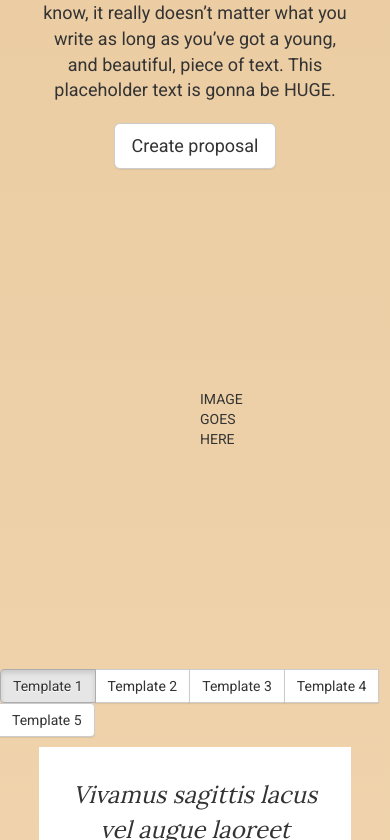
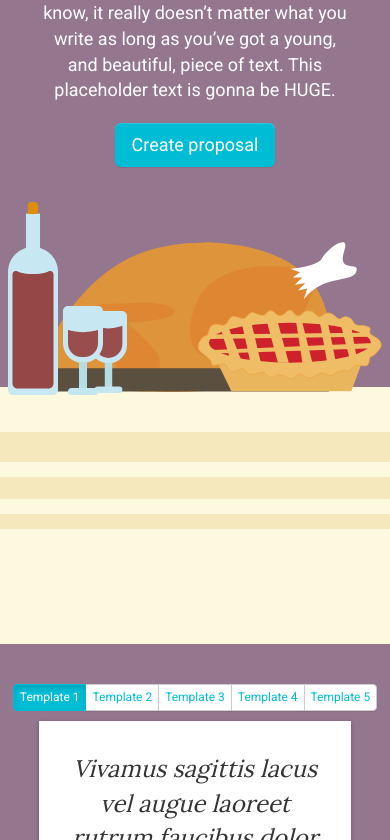
Before and after one commit to keepholidayshappy/keepholidayshappy.github.io, a plain HTML site: page index.html in a window 390 px wide. Shown: the part 484-1324 px from the top of the page. Drawn offline with nearby package versions, Linux system fonts and the light colour scheme; a web font is replaced by a local one.

Commit message:
images, responsive css, scroll to animation

```diff
--- a/css/style.css
+++ b/css/style.css
@@ -2,14 +2,7 @@ html {
 
 }
 body {
-	background: rgba(233,201,159,1);
-	background: -moz-linear-gradient(top, rgba(233,201,159,1) 0%, rgba(243,217,179,1) 100%);
-	background: -webkit-gradient(left top, left bottom, color-stop(0%, rgba(233,201,159,1)), color-stop(100%, rgba(243,217,179,1)));
-	background: -webkit-linear-gradient(top, rgba(233,201,159,1) 0%, rgba(243,217,179,1) 100%);
-	background: -o-linear-gradient(top, rgba(233,201,159,1) 0%, rgba(243,217,179,1) 100%);
-	background: -ms-linear-gradient(top, rgba(233,201,159,1) 0%, rgba(243,217,179,1) 100%);
-	background: linear-gradient(to bottom, rgba(233,201,159,1) 0%, rgba(243,217,179,1) 100%);
-	filter: progid:DXImageTransform.Microsoft.gradient( startColorstr='#e9c99f', endColorstr='#f3d9b3', GradientType=0 );
+	background-color: #94768f;
 	font-family: 'Roboto', sans-serif;
 }
 
@@ -17,8 +10,30 @@ h1,h2,h3,h4,h5,h6 {
 	font-family: 'Lora', serif;
 }
 
+a {
+	color: #00bcd4;
+}
+a:hover,
+a:focus {
+	color: #00ACC1;
+}
+a.btn {
+	background-color: #00bcd4;
+	color: #fff;
+	text-shadow: none;
+	border: 0;
+}
+a.btn:hover,
+a.btn:focus,
+a.btn:active,
+a.btn:visited {
+	color: #fff !important;
+	background-color: #00ACC1 !important;
+}
+
 .intro {
 	text-align: center;
+	color: #fff;
 }
 	.page-title {
 		font-family: 'Chela One', cursive;
@@ -34,14 +49,94 @@ h1,h2,h3,h4,h5,h6 {
 		margin: 20px 0;
 	}
 
+.thanksgiving-table {
+	margin-top: 200px;
+}
+	.table {
+		background-color: #FDF9DE;
+		padding-top: 30px;
+		padding-bottom: 100px;
+		position: relative;
+	}
+		.stripe {
+			background-color: #F5E8BC;
+			margin: 15px 0;
+		}
+		.stripe.lg {
+			height: 30px;
+		}
+		.stripe.md {
+			height: 22px;
+		}
+		.stripe.sm {
+			height: 15px;
+		}
+		.food {
+			position: absolute;
+			top: 0px;
+		}
+		.food.gravy {
+			top: -65px;
+			right: 30%;
+		}
+		.food.marshmellows {
+			top: -45px;
+			left: 15%;
+		}
+		.food.potatoes {
+			top: -93px;
+			right: 20%;
+		}
+		.food.pie {
+			top: -77px;
+			right: 5%;
+		}
+		.food.cranberry {
+			top: -93px;
+			left: 5%;
+		}
+		.food.turkey {
+			top: -145px;
+			left: calc(50% - 161px);
+		}
+		.food.wine {
+			top: -185px;
+			left: 30%;
+		}
+		@media (max-width: 768px) {
+			.food.wine {
+				left: 2%;
+			}
+			.food.pie {
+				right: 2%;
+			}
+		}
 
 .template-creator {
 	text-align: center;
+	min-height: 600px;
 }
 	.template-options {
 		margin: 20px 0 10px;
 	}
-
+		.template-options .template-option {
+			color: #00bcd4;
+		}
+		.template-options .template-option.active,
+		.template-options .template-option:hover,
+		.template-options .template-option:active,
+		.template-options .template-option:focus {
+			background-color: #00bcd4;
+			color: #fff;
+			text-shadow: none;
+			border-color: #00bcd4;
+		}
+		@media (max-width: 768px) {
+			.template-options .template-option {
+				font-size: 12px;
+				padding: 4px 6px;
+			}
+		}
 	.proposal-container {
 		width: 80%;
 		margin: auto;
@@ -49,6 +144,7 @@ h1,h2,h3,h4,h5,h6 {
 		.proposal {
 			background-color: #fff;
 			padding: 10%;
+			box-shadow: 0 2px 2px 0 rgba(0,0,0,0.14),0 3px 1px -2px rgba(0,0,0,0.12),0 1px 5px 0 rgba(0,0,0,0.2);
 		}
 			.proposal-text {
 				font-family: 'Lora', serif;
--- a/index.html
+++ b/index.html
@@ -28,8 +28,22 @@
 		<a class="btn btn-default btn-lg create-proposal"> Create proposal </a>
 	</div>
 
-	<div class="thanksgiving-table" style="padding: 200px; text-align: center;">
-		IMAGE GOES HERE
+	<div class="thanksgiving-table">
+
+		<div class="table">
+			<img src="imgs/marshmellow.svg" class="food marshmellows hidden-xs">
+			<img src="imgs/cranberry.svg" class="food cranberry hidden-xs">
+			<img src="imgs/potatoes.svg" class="food potatoes hidden-xs">
+			<img src="imgs/turkey.svg" class="food turkey">
+			<img src="imgs/wine.svg" class="food wine">
+			<img src="imgs/gravy.svg" class="food gravy hidden-xs">
+			<img src="imgs/pie.svg" class="food pie">
+
+			<div class="stripe lg"></div>
+			<div class="stripe md"></div>
+			<div class="stripe sm"></div>
+		</div>
+
 	</div>
 
 	<div class="template-creator">
--- a/js/script.js
+++ b/js/script.js
@@ -32,4 +32,18 @@ $( document ).ready(function() {
 		$(this).addClass('active');
 		$('.proposal-text').text('Aenean eu leo quam. Pellentesque ornare sem lacinia quam venenatis vestibulum. Donec id elit non mi porta gravida at eget metus. Aenean eu leo quam. Pellentesque ornare sem lacinia quam venenatis vestibulum. Vestibulum id ligula porta felis euismod semper. Vivamus sagittis lacus vel augue laoreet rutrum faucibus dolor auctor.');
 	});
+
+
+
+	$('.create-proposal').on("click", function() {
+		var target = $('.template-creator')
+        $('html, body').animate({
+          scrollTop: target.offset().top
+        }, 1000);
+
+	});
+
+
+
+
 });
```
Also changed, not shown: imgs/cranberry.svg (added), imgs/gravy.svg (added), imgs/marshmellow.svg (added), imgs/pie.svg (added), imgs/potatoes.svg (added), imgs/turkey.svg (added), imgs/wine.svg (added), 1 other file.
